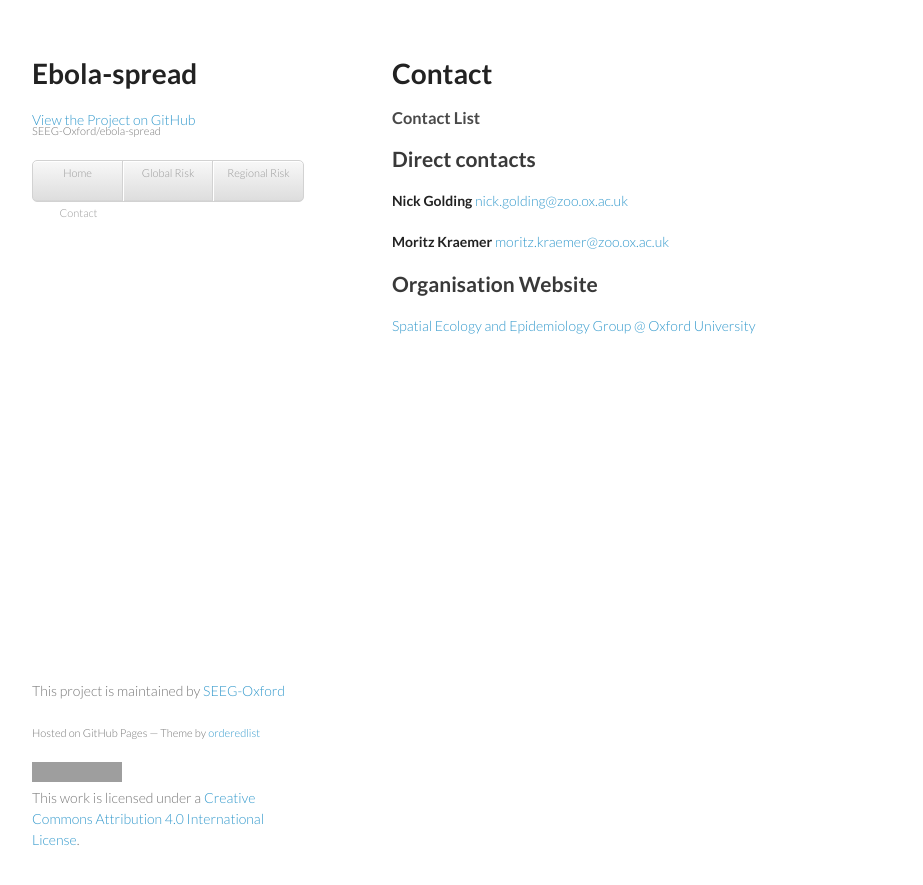
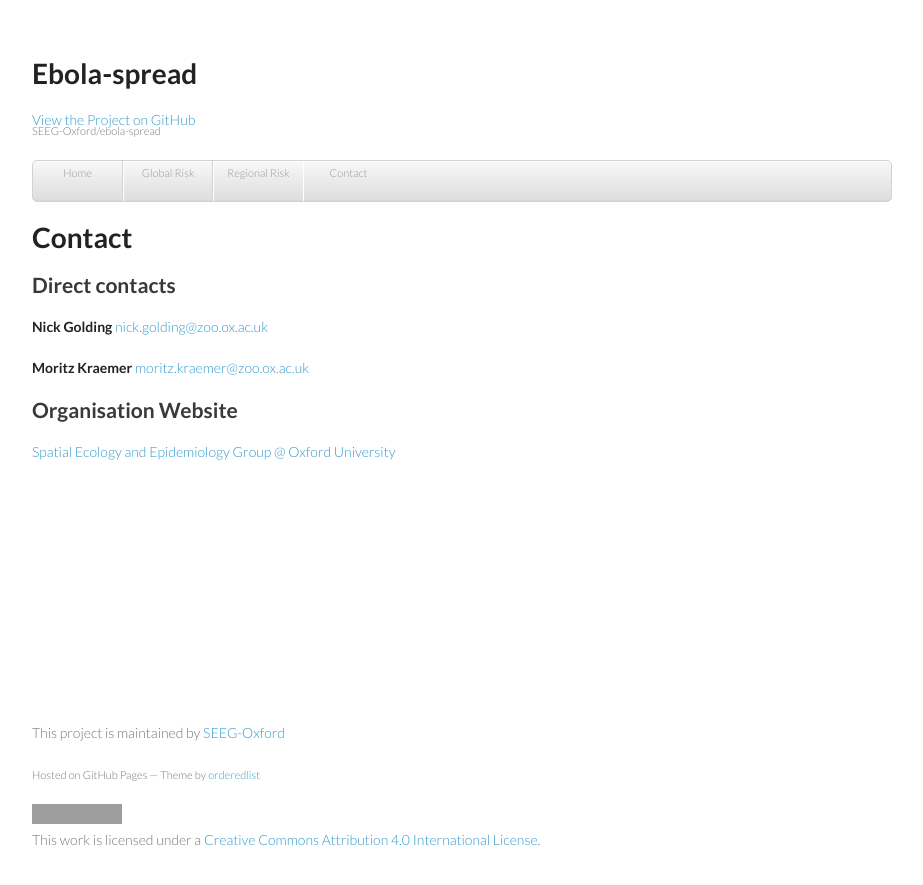
Before and after one commit to SEEG-Oxford/ebola-spread, a Jekyll site: the page built from contact.md, in a window 1280 px wide. Shown: the top 885 px of the page, without its empty margins (178-1101 px from the left). Built offline with Jekyll 4.4.1, drawn with Linux system fonts in a browser that asks for light colours; Markdown is read by kramdown in place of the engine named in the settings; grey boxes are pictures that could not be loaded.

Commit message:
Attempted improvement of style

```diff
--- a/contact.md
+++ b/contact.md
@@ -2,8 +2,6 @@
 layout: default
 title: Contact
 ---
-
-### Contact List
 
 ## Direct contacts
 
--- a/stylesheets/styles.css
+++ b/stylesheets/styles.css
@@ -96,9 +96,6 @@ img {
 }
 
 header {
-  width:270px;
-  float:left;
-  position:fixed;
 }
 
 header ul {
@@ -118,7 +115,6 @@ header ul {
   border-radius:5px;
   border:1px solid #d2d2d2;
   box-shadow:inset #fff 0 1px 0, inset rgba(0,0,0,0.03) 0 -1px 0;
-  width:270px;
 }
 
 header li {
@@ -160,8 +156,6 @@ header ul a strong {
 }
 
 section {
-  width:500px;
-  float:right;
   padding-bottom:50px;
 }
 
@@ -177,8 +171,6 @@ hr {
 }
 
 footer {
-  width:270px;
-  float:left;
   position:fixed;
   bottom:50px;
 }
```
